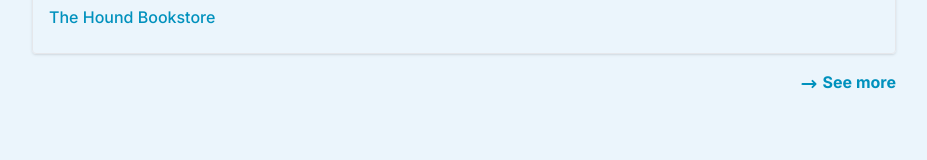
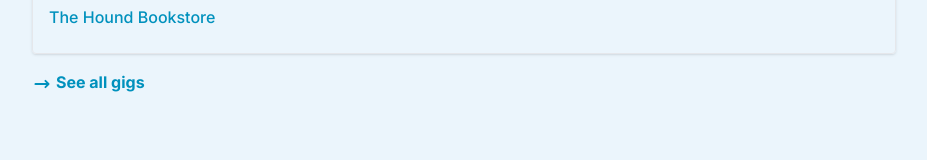
Before and after one commit to imercadal/joe-ledoux, a Next.js app: page /musician in a window 1280 px wide. Shown: the part 2478-2638 px from the top of the page, without its empty margins (176-1103 px from the left). Built offline with nearby package versions, Linux system fonts and the light colour scheme; a web font is replaced by a local one.

Commit message:
Gig's tiny adj

```diff
--- a/app/musician/ShowList.tsx
+++ b/app/musician/ShowList.tsx
@@ -36,13 +36,13 @@ export default function ShowList({ shows }: { shows: Show[] }) {
         ))}
       </ul>
       {shows.length > 3 && (
-        <div className="mt-4 text-right">
+        <div className="mt-4 text-left">
           <ArrowLongRightIcon className="inline h-5 w-5 text-accent" />
           <Link
             href="/musician/gigs"
             className="text-accent ml-1 inline font-bold hover:opacity-75"
           >
-            See more
+            See all gigs
           </Link>
         </div>
       )}
```
Also changed, not shown: public/Footer Logos_150dpi-02.png (deleted).
